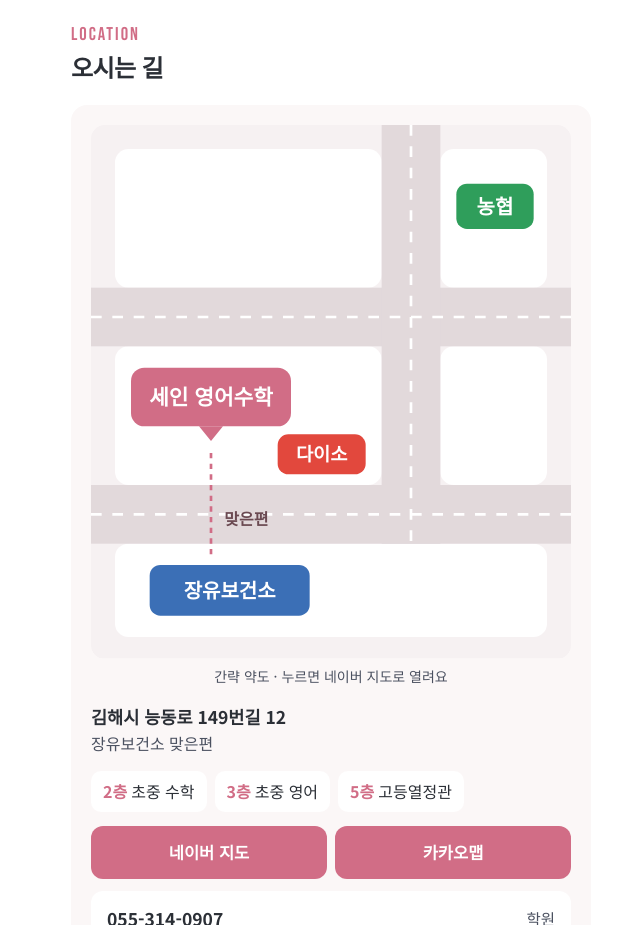
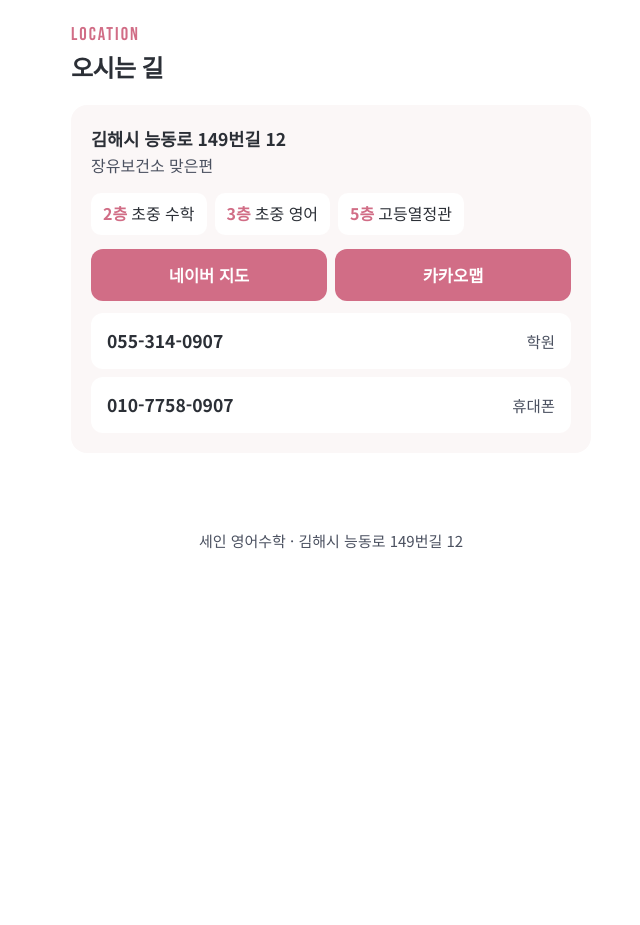
Before and after one commit to seinedu/seinedu-home, a plain HTML site: page index.html in a window 1280 px wide. Shown: the part 2600-3525 px from the top of the page, without its empty margins (309-949 px from the left). After the commit the page ends 3249 px from the top, so only its background shows below. Drawn offline with Linux system fonts and the light colour scheme.

Commit message:
Revert "오시는 길에 간략 약도 추가"
This reverts commit 47e3509608ea9263b1f12a0d30e302f6cfa384f4.

```diff
--- a/index.html
+++ b/index.html
@@ -211,9 +211,6 @@ footer{text-align:center;font-size:15px;color:var(--gray);padding:28px 0 12px}
 .ab-steps li>span{flex:none;width:52px;height:52px;border-radius:50%;background:var(--pink);color:#fff;font-weight:900;font-size:14px;letter-spacing:-.5px;display:flex;align-items:center;justify-content:center}
 .ab-steps b{font-size:17px;display:block;margin-bottom:4px}
 .ab-steps p{font-size:15.5px;color:var(--gray);line-height:1.7}
-.map-box{display:block;margin-bottom:16px}
-.map-box svg{width:100%;display:block;border-radius:14px}
-.map-cap{display:block;text-align:center;font-size:14px;color:var(--gray);margin-top:6px}
 </style>
 </head>
 <body>
@@ -312,41 +309,6 @@ footer{text-align:center;font-size:15px;color:var(--gray);padding:28px 0 12px}
     <div class="eyebrow">LOCATION</div>
     <h2>오시는 길</h2>
     <div class="info">
-<a class="map-box" href="https://map.naver.com/p/entry/place/1353100463" target="_blank" rel="noopener" aria-label="네이버 지도에서 보기">
-<svg viewBox="0 0 360 400" xmlns="http://www.w3.org/2000/svg" font-family="Noto Sans KR, sans-serif">
-  <rect width="360" height="400" fill="#F6F1F2"/>
-  <!-- 블록 -->
-  <rect x="18" y="18" width="200" height="104" rx="10" fill="#fff"/>
-  <rect x="262" y="18" width="80" height="104" rx="10" fill="#fff"/>
-  <rect x="18" y="166" width="200" height="104" rx="10" fill="#fff"/>
-  <rect x="262" y="166" width="80" height="104" rx="10" fill="#fff"/>
-  <rect x="18" y="314" width="324" height="70" rx="10" fill="#fff"/>
-  <!-- 도로 -->
-  <rect x="0" y="122" width="360" height="44" fill="#E2D9DB"/>
-  <rect x="218" y="0" width="44" height="314" fill="#E2D9DB"/>
-  <rect x="0" y="270" width="360" height="44" fill="#E2D9DB"/>
-  <line x1="0" y1="144" x2="360" y2="144" stroke="#fff" stroke-width="2" stroke-dasharray="8 8"/>
-  <line x1="240" y1="0" x2="240" y2="314" stroke="#fff" stroke-width="2" stroke-dasharray="8 8"/>
-  <line x1="0" y1="292" x2="360" y2="292" stroke="#fff" stroke-width="2" stroke-dasharray="8 8"/>
-  <!-- 농협 -->
-  <rect x="274" y="44" width="58" height="34" rx="8" fill="#2F9E5B"/>
-  <text x="303" y="67" text-anchor="middle" font-size="15" font-weight="700" fill="#fff">농협</text>
-  <!-- 다이소 -->
-  <rect x="140" y="232" width="66" height="30" rx="8" fill="#E2483D"/>
-  <text x="173" y="252" text-anchor="middle" font-size="14" font-weight="700" fill="#fff">다이소</text>
-  <!-- 보건소 -->
-  <rect x="44" y="330" width="120" height="38" rx="8" fill="#3B6FB6"/>
-  <text x="104" y="355" text-anchor="middle" font-size="15" font-weight="700" fill="#fff">장유보건소</text>
-  <!-- 학원 -->
-  <rect x="30" y="182" width="120" height="44" rx="10" fill="#D16D86"/>
-  <text x="90" y="210" text-anchor="middle" font-size="16" font-weight="900" fill="#fff">세인 영어수학</text>
-  <path d="M81 226 h18 l-9 11 z" fill="#D16D86"/>
-  <!-- 맞은편 화살표 -->
-  <line x1="90" y1="246" x2="90" y2="324" stroke="#D16D86" stroke-width="2" stroke-dasharray="4 4"/>
-  <text x="100" y="300" font-size="12" fill="#6B4A52" font-weight="700">맞은편</text>
-</svg>
-<span class="map-cap">간략 약도 · 누르면 네이버 지도로 열려요</span>
-</a>
       <div class="addr">김해시 능동로 149번길 12</div>
       <div class="sub">장유보건소 맞은편</div>
       <div class="floors">
```
